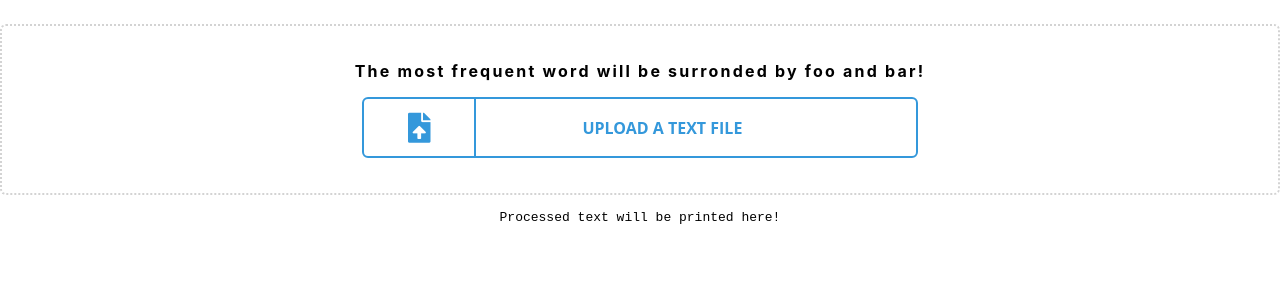
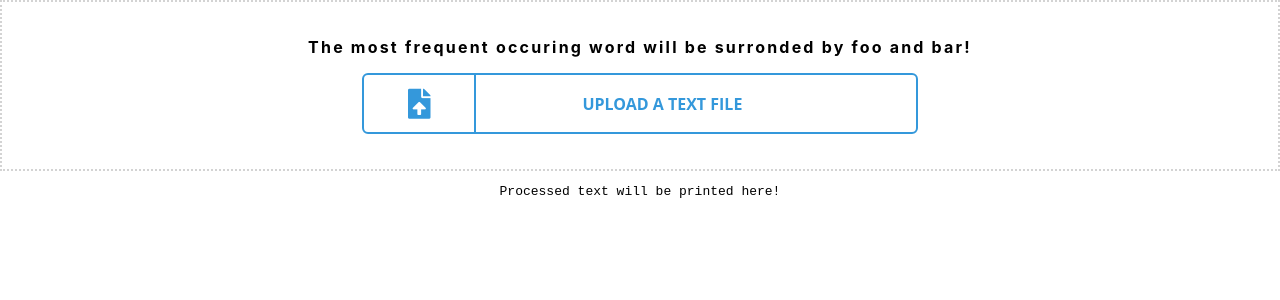
Before and after one commit to beamvenom/word_surrounder, a React (Create React App) app in the folder frontend/: page / in a window 1280 px wide. Shown: the top 300 px of the page. Built offline with nearby package versions, Linux system fonts and the light colour scheme.

Commit message:
2 Changes: 1. FileUpload checks file format now   2.TextField no longer checks file format

```diff
--- a/frontend/src/App.js
+++ b/frontend/src/App.js
@@ -6,8 +6,10 @@ const App = () => {
   const [uploadedFile, setUploadedFile] = useState(null)
   return (
     <div>
-      <FileUpload setUploadedFile={setUploadedFile} />
-      <TextField uploadedFile={uploadedFile} />
+      <div>
+        <FileUpload setUploadedFile={setUploadedFile} />
+        <TextField uploadedFile={uploadedFile} />
+      </div>
     </div>
   )
 }
--- a/frontend/src/components/file_upload/FileUpload.js
+++ b/frontend/src/components/file_upload/FileUpload.js
@@ -3,10 +3,8 @@ import styled from 'styled-components'
 export const FileUploadContainer = styled.section`
   position: relative;
   vertical-align: bottom;
-  margin: 24px 0 15px;
   border: 2px dotted lightgray;
   padding: 35px 20px;
-  border-radius: 6px;
   display: flex;
   flex-direction: column;
   align-items: center;
--- a/frontend/src/components/file_upload/FileUpload.jsx
+++ b/frontend/src/components/file_upload/FileUpload.jsx
@@ -8,13 +8,24 @@ import {
 
 const FileUpload = (props) => {
   const onFileChange = () => {
-    props.setUploadedFile(document.querySelector('input[type=file]').files[0])
+    var uploadedFile = document.querySelector('input[type=file]').files[0]
+    var allowedFileFormats = ['txt', 'rtf', 'md', 'file']
+    if (typeof uploadedFile !== 'undefined') {
+      var fileFormat = uploadedFile.name.split('.')[1]
+      if (allowedFileFormats.includes(fileFormat)) {
+        props.setUploadedFile(document.querySelector('input[type=file]').files[0])
+        document.getElementById('uploadText').innerHTML = 'Success!'
+      } else {
+        document.getElementById('uploadText').innerHTML =
+          'The supported file formats are .txt .rtf .file .md'
+      }
+    }
   }
   return (
     <>
       <FileUploadContainer>
-        <FileUploadText id="dropText">
-          The most frequent word will be surronded by foo and bar!
+        <FileUploadText id="uploadText">
+          The most frequent occuring word will be surronded by foo and bar!
         </FileUploadText>
         <UploadFileBtn>
           <i className="fas fa-file-upload" />
--- a/frontend/src/components/text_field/TextField.jsx
+++ b/frontend/src/components/text_field/TextField.jsx
@@ -10,30 +10,17 @@ const processFile = (file) => {
       body: JSON.stringify({ text: res }),
     }).then((response) => {
       response.json().then((value) => {
-        document.getElementById('show-text').innerHTML = value
+        document.getElementById('showText').innerHTML = value
       })
     })
   )
 }
 const TextField = (props) => {
   if (props.uploadedFile !== null) {
-    if (typeof props.uploadedFile !== 'undefined') {
-      var fileFormat = props.uploadedFile.name.split('.')[1]
-      if (
-        fileFormat === 'txt' ||
-        fileFormat === 'rtf' ||
-        fileFormat === 'md' ||
-        fileFormat === 'file'
-      ) {
-        processFile(props.uploadedFile)
-      } else {
-        document.getElementById('show-text').innerHTML =
-          'The supported file formats are .txt .rtf .file .md'
-      }
-    }
+    processFile(props.uploadedFile)
   }
   return (
-    <pre id="show-text" align="center">
+    <pre id="showText" align="center">
       Processed text will be printed here!
     </pre>
   )
```
